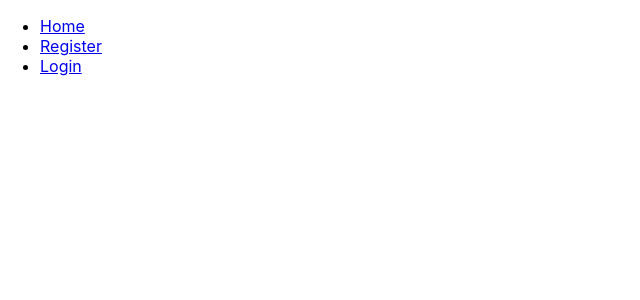
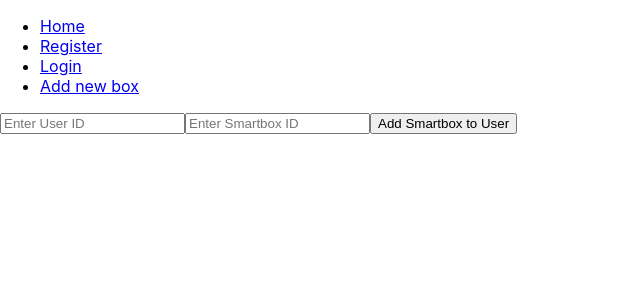
Before and after one commit to Golobcek02/Pametni-Paketnik-Frontend, a React (Create React App) app: page /addbox in a window 1280 px wide. Before the commit this address had no page. Shown: the top 300 px of the page, without its empty margins (0-640 px from the left). Built offline with nearby package versions, Linux system fonts and the light colour scheme.

Commit message:
Implemented a function that adds a new smart box to user

```diff
--- a/src/Components/Navbar/NavBar.jsx
+++ b/src/Components/Navbar/NavBar.jsx
@@ -44,6 +44,9 @@ function Navbar() {
                     <li>
                         <Link to="/login">Login</Link>
                     </li>
+                    <li>
+                        <Link to="/addbox">Add new box</Link>
+                    </li>
                 </ul>
             </nav>
     );
--- a/src/Components/Routes/Router.jsx
+++ b/src/Components/Routes/Router.jsx
@@ -4,6 +4,7 @@ import Login from "../User/Login";
 import Register from "../User/Register";
 import {Home} from "../Home";
 import Entries from "../SmartBox/Entries";
+import AddBox from "../User/AddBox";
 
 function AppRouter() {
     return (
@@ -12,6 +13,7 @@ function AppRouter() {
             <Route path="/login" element={<Login/>}/>
             <Route exact path="/" element={<Home/>}/>
             <Route path="/entries" element={<Entries/>}/>
+            <Route path="/addbox" element={<AddBox/>} />
         </Routes>
     );
 }
--- /dev/null
+++ b/src/Components/User/AddBox.jsx
@@ -0,0 +1,34 @@
+import axios from 'axios';
+import { useState } from "react";
+import { useNavigate } from 'react-router-dom';
+
+function AddBox() {
+    const [userID, setUserID] = useState('');
+    const [smartBoxID, setSmartBoxID] = useState('');
+
+    function submitAddBox() {
+        axios.post("http://localhost:5551/addUserBox", {
+            user_id: userID,
+            smartbox_id: smartBoxID
+        }).then(res => {
+            if (res.status === 200) {
+                console.log(res);
+                alert('Smartbox ID successfully appended to userboxes');
+                // navigate to another page if needed
+            }
+        }).catch(error => {
+            console.error(error);
+            alert('Error adding smartbox to user');
+        });
+    }
+
+    return (
+        <div>
+            <input type='text' id="user_id" onChange={(e) => { setUserID(e.target.value) }} placeholder="Enter User ID"></input>
+            <input type='text' id="smartbox_id" onChange={(e) => { setSmartBoxID(e.target.value) }} placeholder="Enter Smartbox ID"></input>
+            <button type='submit' onClick={submitAddBox}>Add Smartbox to User</button>
+        </div>
+    );
+}
+
+export default AddBox;
```
